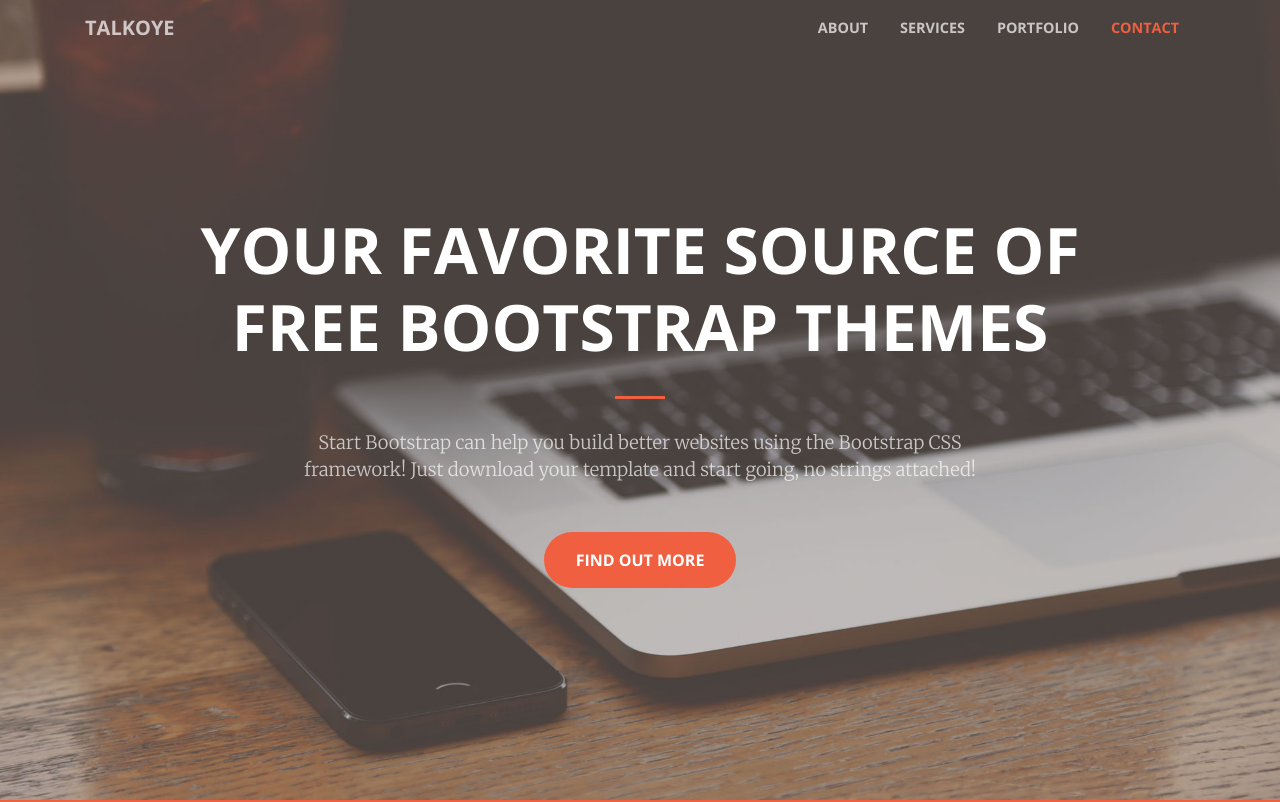
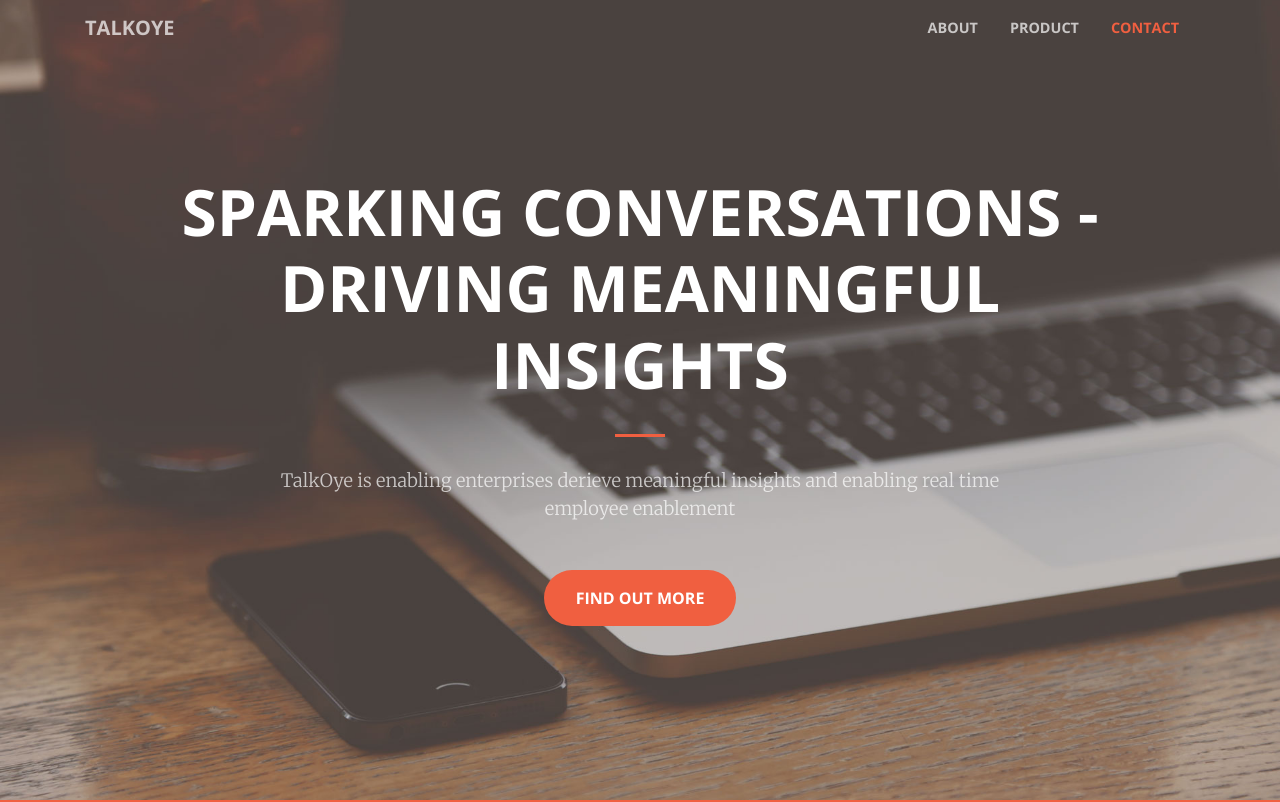
Before and after one commit to talkoye/talkoye.github.io, a plain HTML site: page index.html in a window 1280 px wide. Shown: the top 802 px of the page. Drawn offline with nearby package versions, Linux system fonts and the light colour scheme.

Commit message:
summary 2

```diff
--- a/index.html
+++ b/index.html
@@ -41,11 +41,9 @@
               <a class="nav-link js-scroll-trigger" href="#about">About</a>
             </li>
             <li class="nav-item">
-              <a class="nav-link js-scroll-trigger" href="#services">Services</a>
+              <a class="nav-link js-scroll-trigger" href="#services">Product</a>
             </li>
-            <li class="nav-item">
-              <a class="nav-link js-scroll-trigger" href="#portfolio">Portfolio</a>
-            </li>
+
             <li class="nav-item">
               <a class="nav-link js-scroll-trigger" href="#contact">Contact</a>
             </li>
@@ -59,12 +57,12 @@
         <div class="row">
           <div class="col-lg-10 mx-auto">
             <h1 class="text-uppercase">
-              <strong>Your Favorite Source of Free Bootstrap Themes</strong>
+              <strong>Sparking Conversations - Driving Meaningful Insights</strong>
             </h1>
             <hr>
           </div>
           <div class="col-lg-8 mx-auto">
-            <p class="text-faded mb-5">Start Bootstrap can help you build better websites using the Bootstrap CSS framework! Just download your template and start going, no strings attached!</p>
+            <p class="text-faded mb-5">TalkOye is enabling enterprises derieve meaningful insights and enabling real time employee enablement</p>
             <a class="btn btn-primary btn-xl js-scroll-trigger" href="#about">Find Out More</a>
           </div>
         </div>
```
